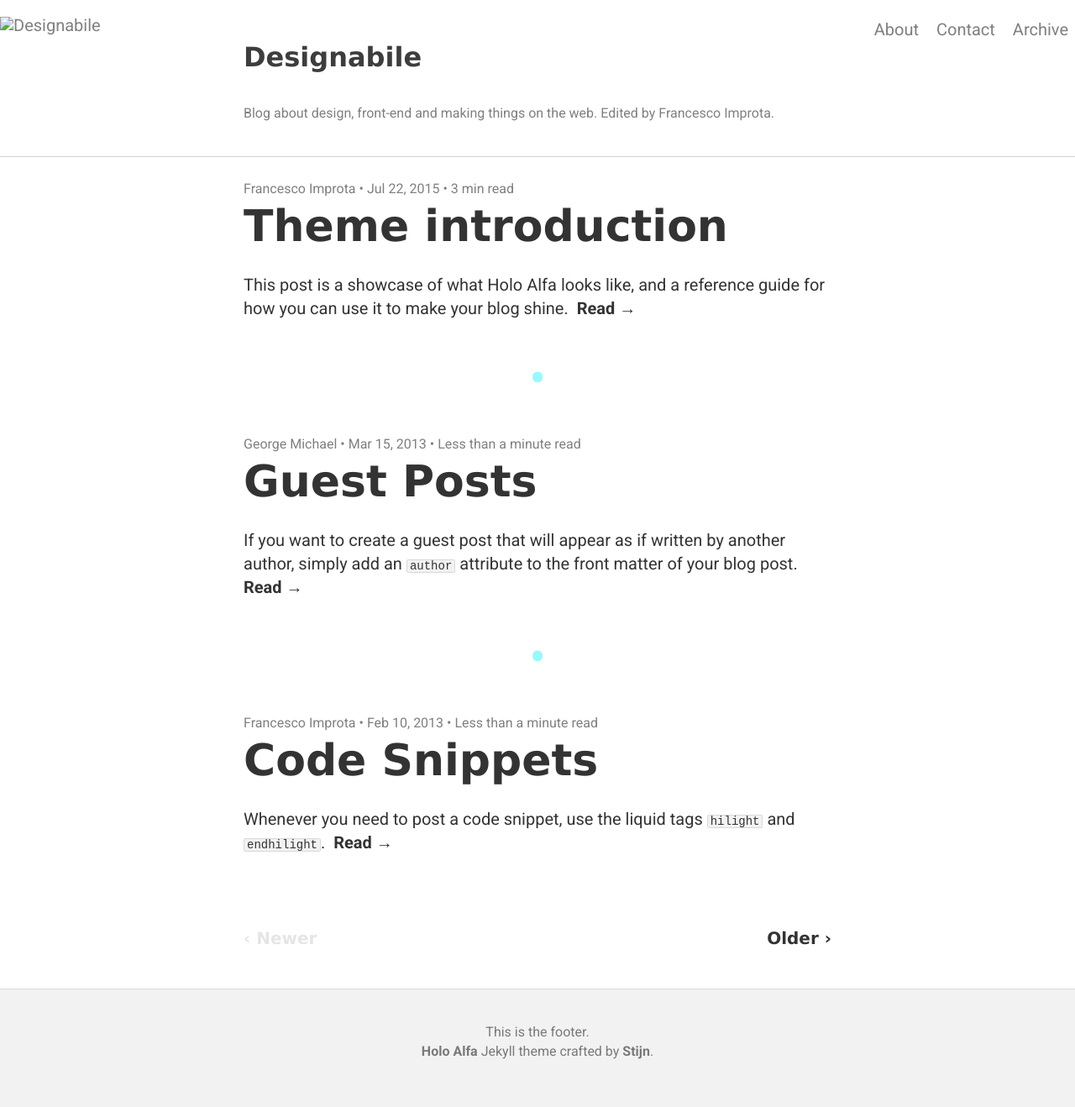
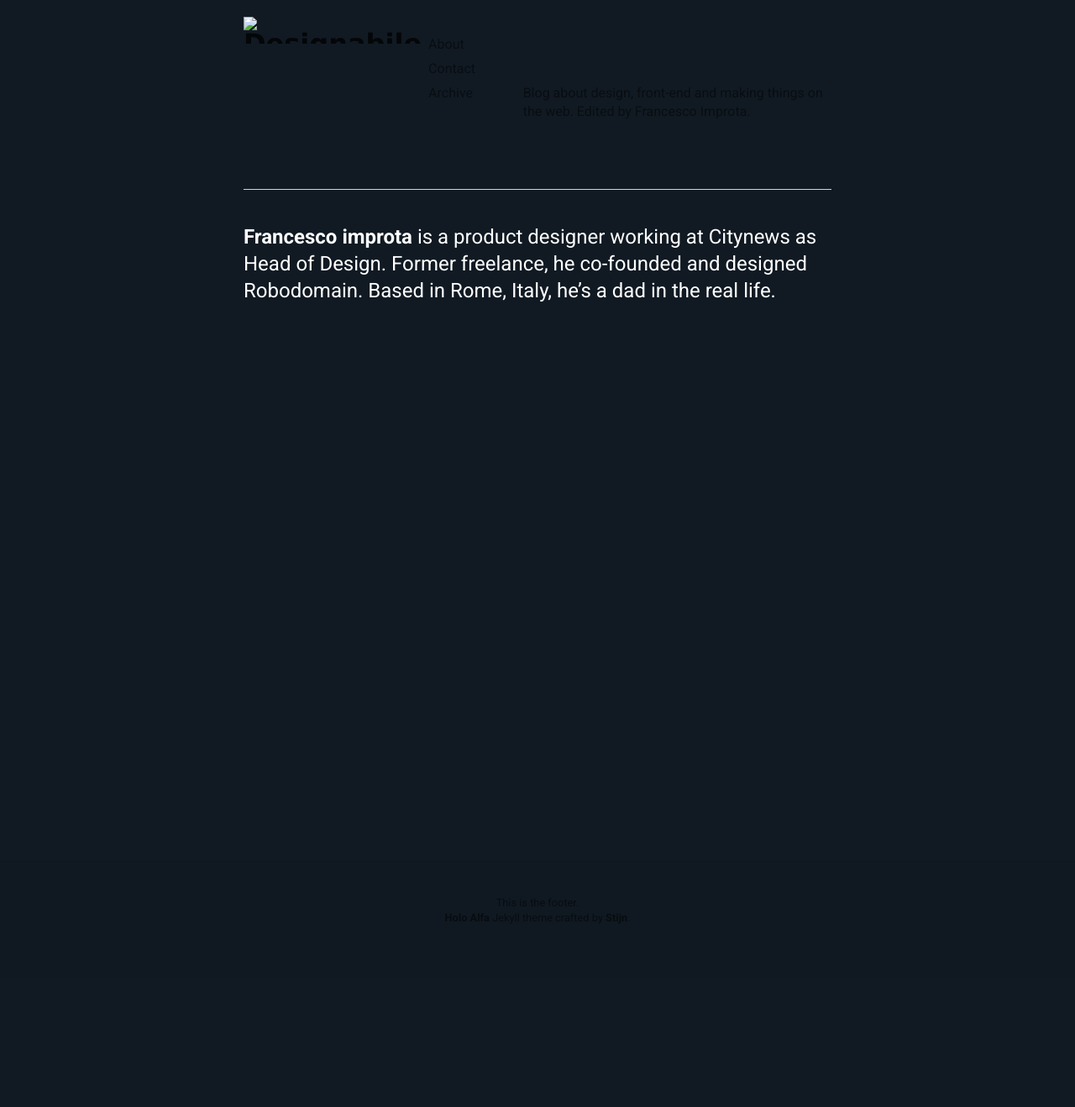
Before and after one commit to zetareticoli/designabile, a Jekyll site: the page built from index.html, in a window 1280 px wide. Shown: the whole page at 84% size. Built offline with Jekyll 4.4.1, drawn with Linux system fonts in a browser that asks for light colours; nearby versions of some CDN libraries; the list of posts is cut into pages by our own code; after the commit the page ends 1166 px from its top, so only the background shows below that.

Commit message:
Started working on css layout

```diff
--- a/_includes/head.html
+++ b/_includes/head.html
@@ -53,6 +53,7 @@
 <link rel="stylesheet" href="{{ site.baseurl }}/css/font-awesome.css">
 {% endif %}
 <link rel="stylesheet" href="{{ site.baseurl }}/css/style.css">
+<link rel="stylesheet" href="{{ site.baseurl }}/css/designabile.css">
 <!--[if gte IE 9]>
   <style type="text/css">
     .gradient {
--- a/_includes/header.html
+++ b/_includes/header.html
@@ -1,12 +1,11 @@
+<div class="wrapper">
   <header>
+    <a href="{{ site.baseurl }}/" class="website-title">
       <img class="logo" alt="{{ site.name }}" src="{{ site.logo-image }}">
-  <div class="wrap">
-  <a href="{{ site.baseurl }}/" class="website-title">
-    {{ site.name }}
     </a>
     {% include navigation.html %}
     {% if page.home and site.show-subtitle or page.home and site.display-social-icons %}
       {% include subtitle.html %}
     {% endif %}
+  </header>
 </div>
-</header>
--- /dev/null
+++ b/css/designabile.css
@@ -0,0 +1,38 @@
+:root {
+  --color-dark: #111a23;
+  --color-white: rgb(255,255,255);
+  --color-accent: #f1894e;
+  --ui-background: var(--color-dark);
+  --ui-border: rgba(var(--color-white), 15%);
+  --text-01: var(--color-white);
+  --text-02: rgba(var(--color-white), 40%);
+  --type-large: 24px;
+  --type-medium: 20px;
+  --type-medium: 20px;
+  --type-base: 16px;
+}
+
+body {
+  background-color: var(--ui-background);
+  color: var(--text-01);
+  font-size: 16px;
+}
+
+.lead {
+  font-size: var(--type-large);
+  line-height: 2rem;
+}
+
+header {
+  display: flex;
+  justify-content: space-between;
+}
+
+nav {
+  position: relative;
+}
+
+.wrapper {
+  margin: 0 auto;
+  max-width: 700px;
+}
--- a/index.html
+++ b/index.html
@@ -4,40 +4,4 @@ home: true
 ---
 
 
-
-{% for post in paginator.posts %}
-
-{% assign minutes = post.content | number_of_words | divided_by: 180 %}
-{% if minutes == 0 %}
-  {% assign read-time = site.var_less_than_a_minute_read %}
-{% else %}
-  {% assign read-time = minutes | append: "&nbsp;" | append: site.var_min_read %}
-{% endif %}
-
-  <article>
-    <span class="meta">
-      {% if site.display-author-front-page %}
-        {% if post.author.name %}
-          {{ post.author.name }} •
-        {% else %}
-          {% if site.author.name %}
-            {{ site.author.name }} •
-          {% endif %}
-        {% endif %}
-      {% endif %}
-      {{ post.date | date: site.date_format }} • {{ read-time }}</span>
-  	<a href="{{ post.url | prepend: site.baseurl }}"><h1>{{ post.title }}</h1></a>
-      <p>
-      {% if post.summary %}
-        {{ post.summary }}&nbsp;<a class="read-more" href="{{ post.url | prepend: site.baseurl }}">{{ site.var_read }}  →</a>
-      {% else %}
-        {{ post.excerpt | remove: '<p>' | remove: '</p>' }}&nbsp;<a class="read-more" href="{{ post.url | prepend: site.baseurl }}">{{ site.var_read }}  →</a>
-      {% endif %}
-      </p>
-
-  </article>
-{% endfor %}
-
-{% if paginator.previous_page or paginator.next_page %}
-  {% include pagination.html %}
-{% endif %}
+<p class="lead"><strong>Francesco improta</strong> is a product designer working at Citynews as Head of Design. Former freelance, he co-founded and designed Robodomain. Based in Rome, Italy, he’s a dad in the real life.</p>
```
Also changed, not shown: blog.html (added, +42 -0 lines). Lines whose indentation alone changed are shown as unchanged.
